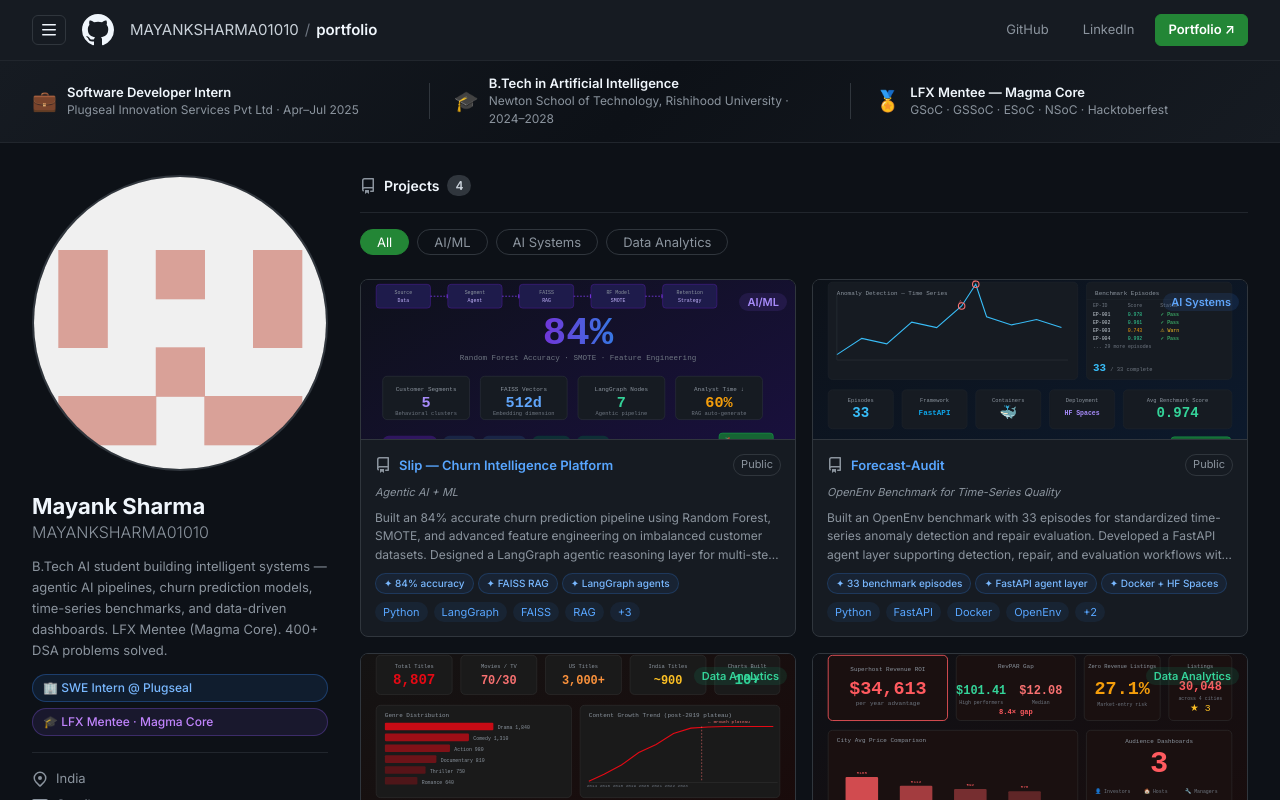
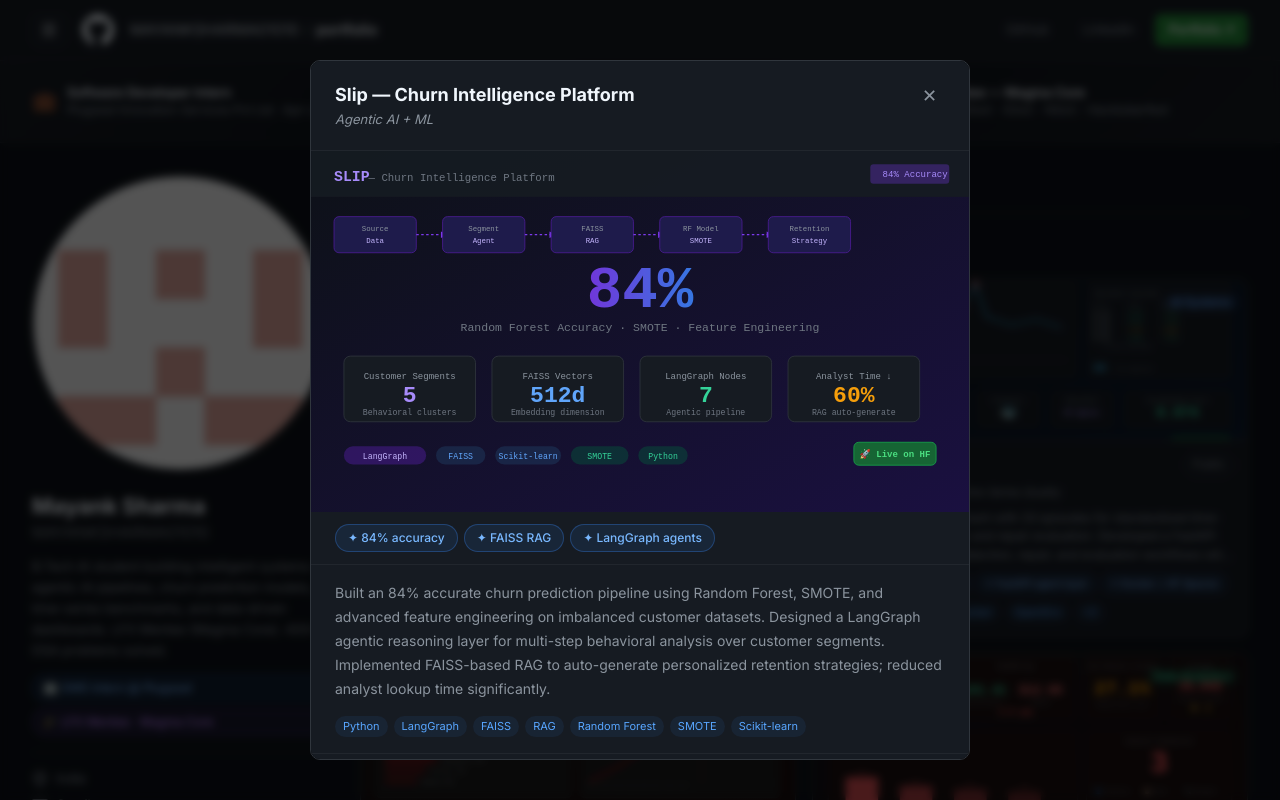
Before and after one commit to MAYANKSHARMA01010/DVA_PORTFOLIO, a Next.js app: page / in a window 1280 px wide. Both pictures are taken after a click on the element 578 px from the left and 458 px from the top of the page. Shown: the top 800 px of the page. Built offline with nearby package versions, Linux system fonts and the light colour scheme.

Commit message:
fix: correct SVG pathing for social media icons

```diff
--- /dev/null
+++ b/src/components/Modal.jsx
@@ -0,0 +1,60 @@
+import { useEffect } from "react"
+
+export default function Modal({ project, onClose }) {
+  useEffect(() => {
+    const handleEsc = (e) => { if (e.key === "Escape") onClose() }
+    document.addEventListener("keydown", handleEsc)
+    return () => document.removeEventListener("keydown", handleEsc)
+  }, [onClose])
+
+  if (!project) return null
+
+  return (
+    <div className="modal-overlay" onClick={onClose}>
+      <div className="modal-content" onClick={(e) => e.stopPropagation()}>
+        <div className="modal-header">
+          <div>
+            <h2 className="modal-title">{project.name}</h2>
+            {project.subtitle && (
+              <p className="modal-subtitle">{project.subtitle}</p>
+            )}
+          </div>
+          <button className="modal-close" onClick={onClose}>✕</button>
+        </div>
+
+        <div className="modal-image">
+          <img src={project.image} alt={project.name} />
+        </div>
+
+        <div className="modal-highlights-bar">
+          {project.highlights.map((h) => (
+            <span key={h} className="modal-highlight-chip">✦ {h}</span>
+          ))}
+        </div>
+
+        <p className="modal-desc">{project.description}</p>
+
+        <div className="modal-tags">
+          {project.tags.map((tag) => (
+            <span key={tag} className="repo-card-tag">{tag}</span>
+          ))}
+        </div>
+
+        <div className="modal-actions">
+          <button className="modal-btn-cancel" onClick={onClose}>Close</button>
+          <a href={project.github} target="_blank" rel="noreferrer" className="modal-btn-github">
+            <svg viewBox="0 0 16 16" width="16" height="16" fill="currentColor" style={{marginRight:"6px"}}>
+              <path d="M8 0c4.42 0 8 3.58 8 8a8.013 8.013 0 0 1-5.45 7.59c-.4.08-.55-.17-.55-.38 0-.27.01-1.13.01-2.2 0-.75-.25-1.23-.54-1.48 1.78-.2 3.65-.88 3.65-3.95 0-.88-.31-1.59-.82-2.15.08-.2.36-1.02-.08-2.12 0 0-.67-.22-2.2.82-.64-.18-1.32-.27-2-.27-.68 0-1.36.09-2 .27-1.53-1.03-2.2-.82-2.2-.82-.44 1.1-.16 1.92-.08 2.12-.51.56-.82 1.28-.82 2.15 0 3.06 1.86 3.75 3.64 3.95-.23.2-.44.55-.51 1.07-.46.21-1.61.55-2.33-.66-.15-.24-.6-.83-1.23-.82-.67.01-.27.38.01.53.34.19.73.9.82 1.13.16.45.68 1.31 2.69.94 0 .67.01 1.3.01 1.49 0 .21-.15.45-.55.38A7.995 7.995 0 0 1 0 8c0-4.42 3.58-8 8-8Z" />
+            </svg>
+            View on GitHub
+          </a>
+          {project.live && (
+            <a href={project.live} target="_blank" rel="noreferrer" className="modal-btn-live">
+              🚀 Live Demo
+            </a>
+          )}
+        </div>
+      </div>
+    </div>
+  )
+}
```
